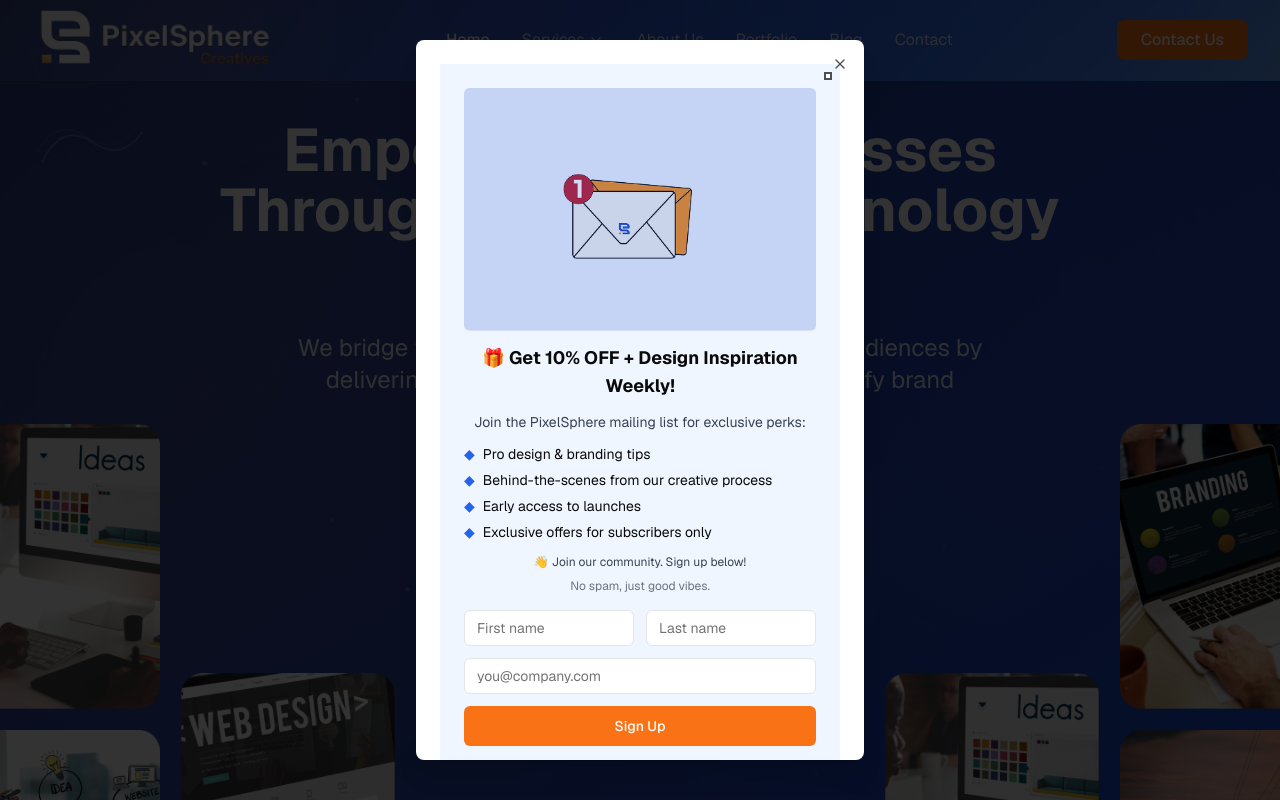
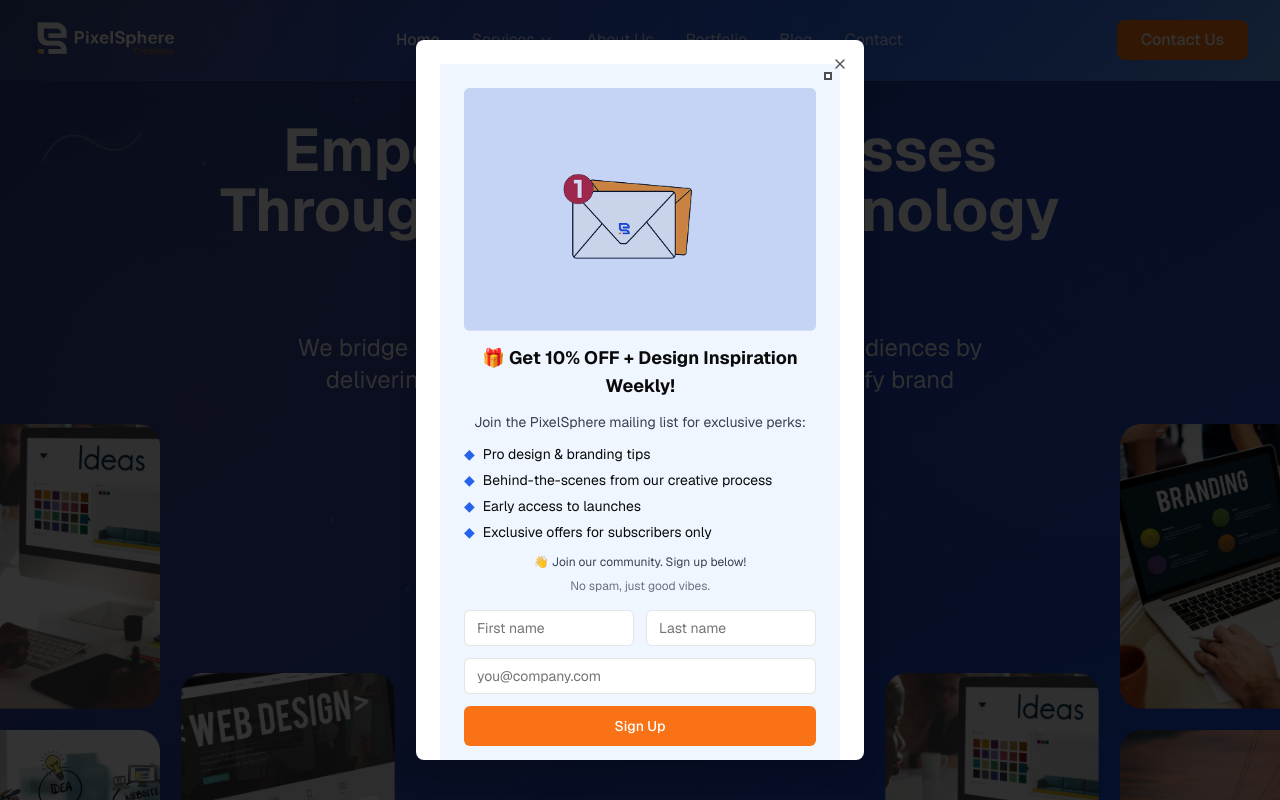
Before and after one commit to El-swaggerito/Pixelsphere-Creative, a Next.js app: page / in a window 1280 px wide. Shown: the top 800 px of the page. Built offline with nearby package versions, Linux system fonts and the light colour scheme.

Commit message:
feat(ui):blog page logo fixed

```diff
--- a/components/header.tsx
+++ b/components/header.tsx
@@ -278,7 +278,7 @@ export default function Header({ currentPage = "home", textColor = "white", back
                <Image
                  src={currentPage === "blog" ? "/images/company-logo.png" : "/images/footer-logo.png"}
                  alt="Pixelsphere Creatives Logo"
-                 width={250}
+                 width={currentPage === "blog" ? 250 : 150}
                  height={100}
                  className="relative"
                />
```
